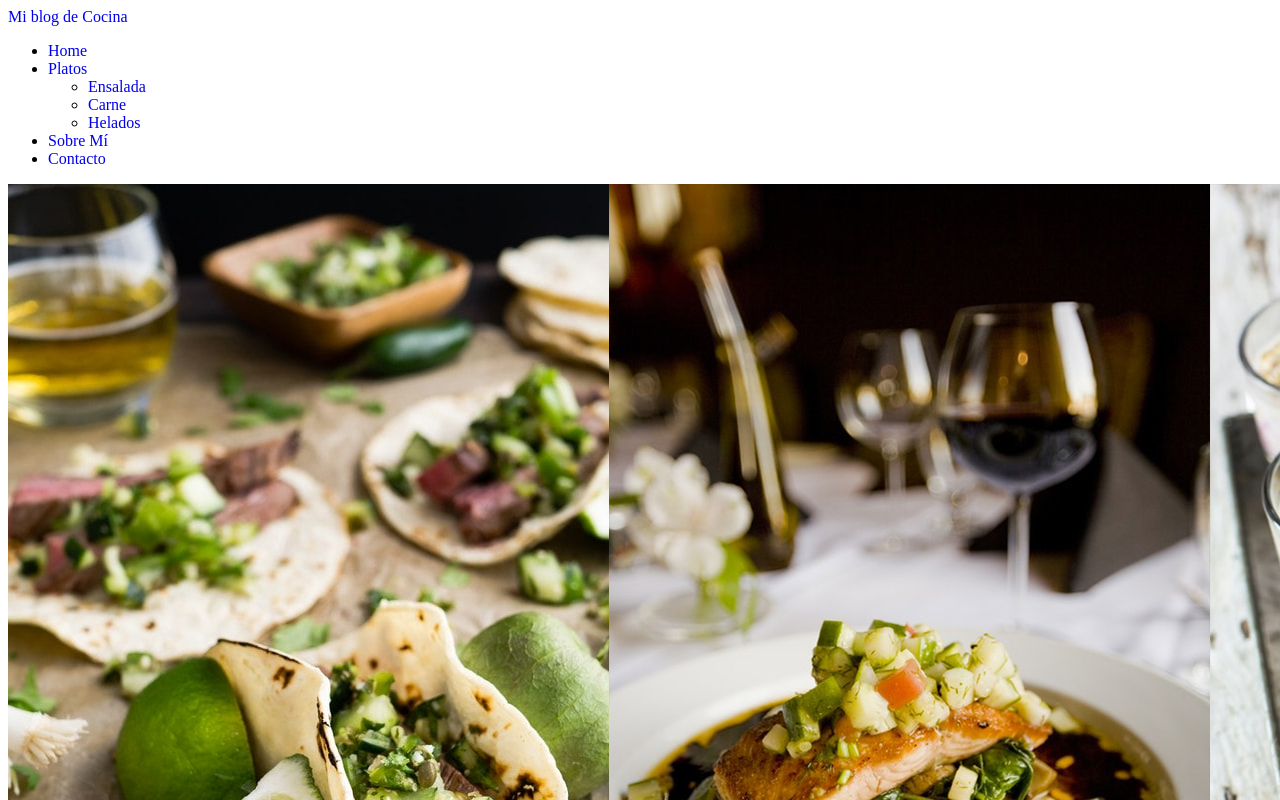
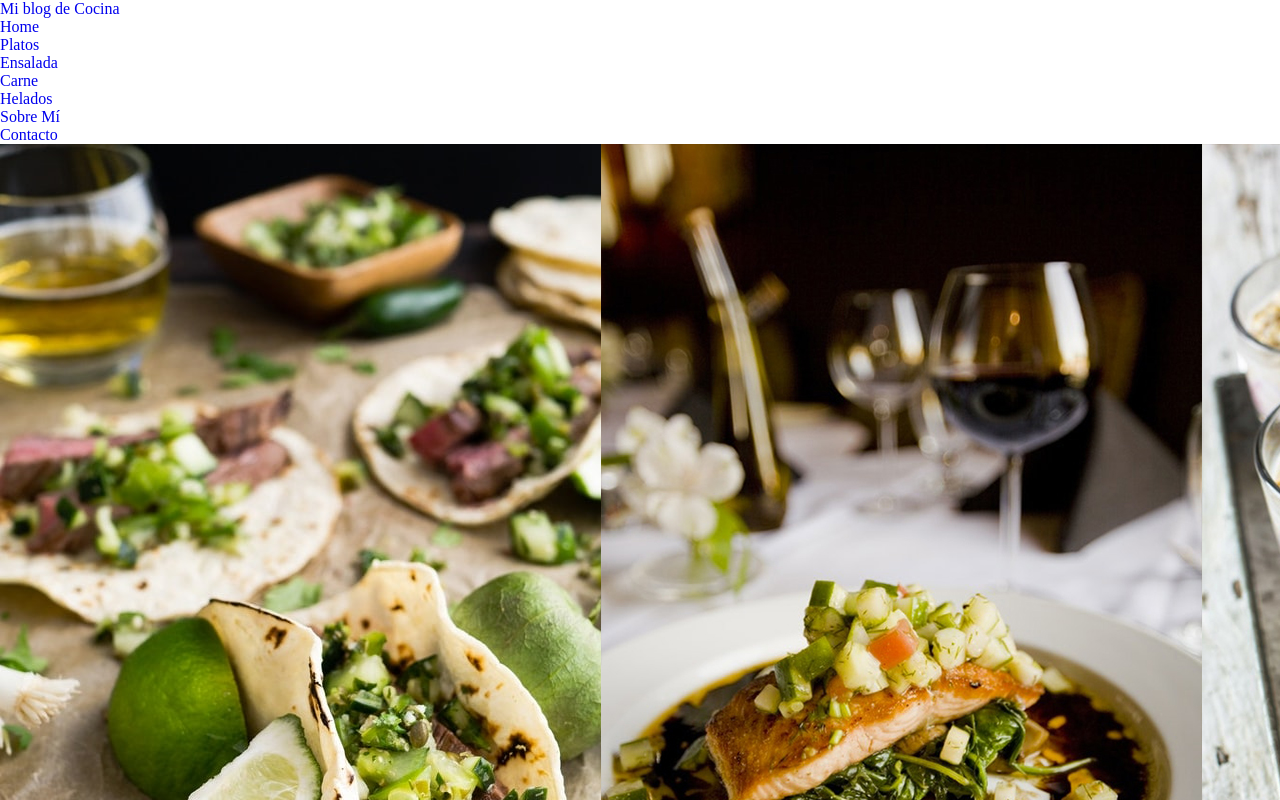
Before and after one commit to karinduboy/ADASextGen-FE-TP1, a plain HTML site: page index.html in a window 1280 px wide. Shown: the top 800 px of the page. Drawn offline with Linux system fonts and the light colour scheme.

Commit message:
actualizado

```diff
--- a/styles/style-home.css
+++ b/styles/style-home.css
@@ -1,3 +1,26 @@
+html, body, div, span, applet, object, iframe,
+h1, h2, h3, h4, h5, h6, p, blockquote, pre,
+a, abbr, acronym, address, big, cite, code,
+del, dfn, em, img, ins, kbd, q, s, samp,
+small, strike, strong, sub, sup, tt, var,
+b, u, i, center,
+dl, dt, dd, ol, ul, li,
+fieldset, form, label, legend,
+table, caption, tbody, tfoot, thead, tr, th, td,
+article, aside, canvas, details, embed,
+figure, figcaption, footer, header, hgroup,
+menu, nav, output, ruby, section, summary,
+time, mark, audio, video {
+	margin: 0;
+	padding: 0;
+	border: 0;
+	font-size: 100%;
+	font: inherit;
+  vertical-align: baseline;
+  list-style: none;
+  text-decoration: none
+}
+
 div.carrusel{
     display: flex;
     flex-direction: row; /*valor por defecto del flex*/
```
